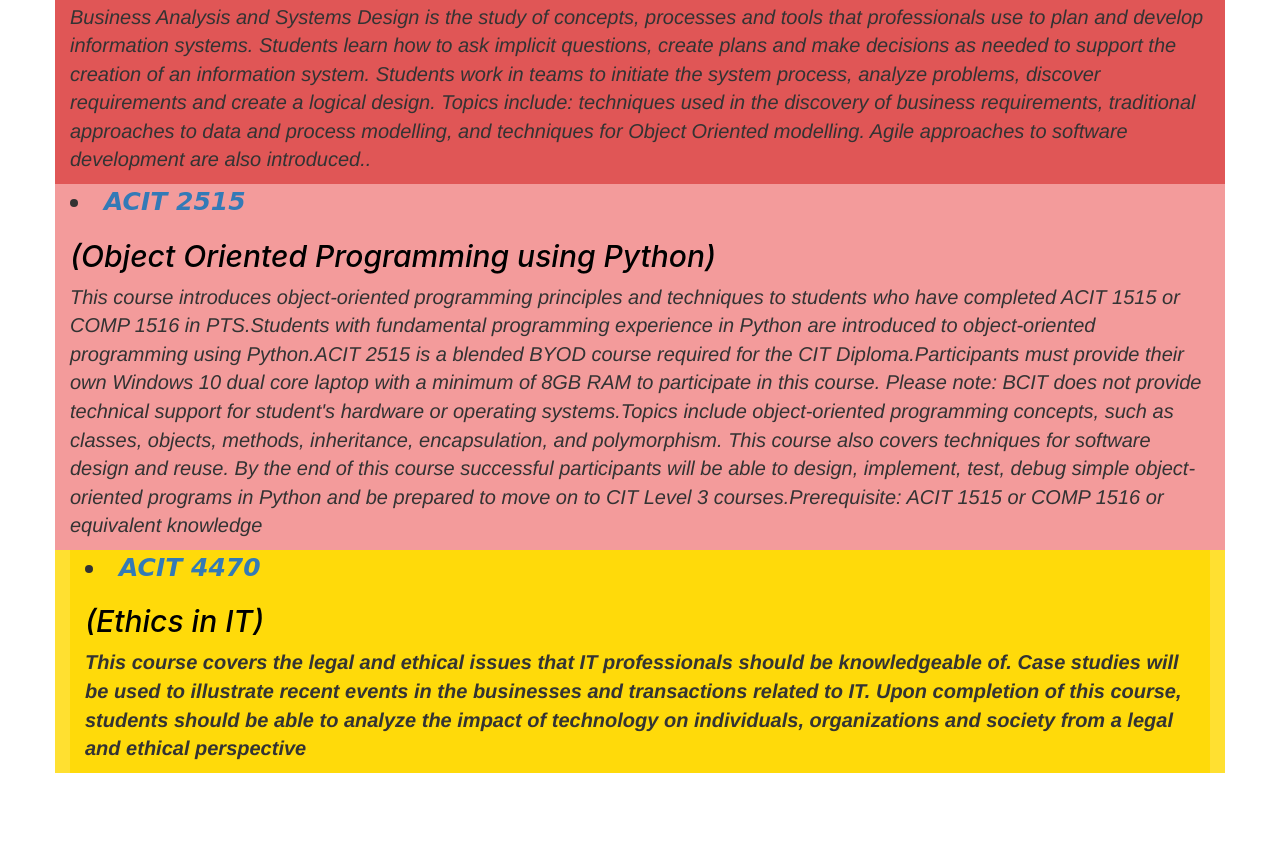
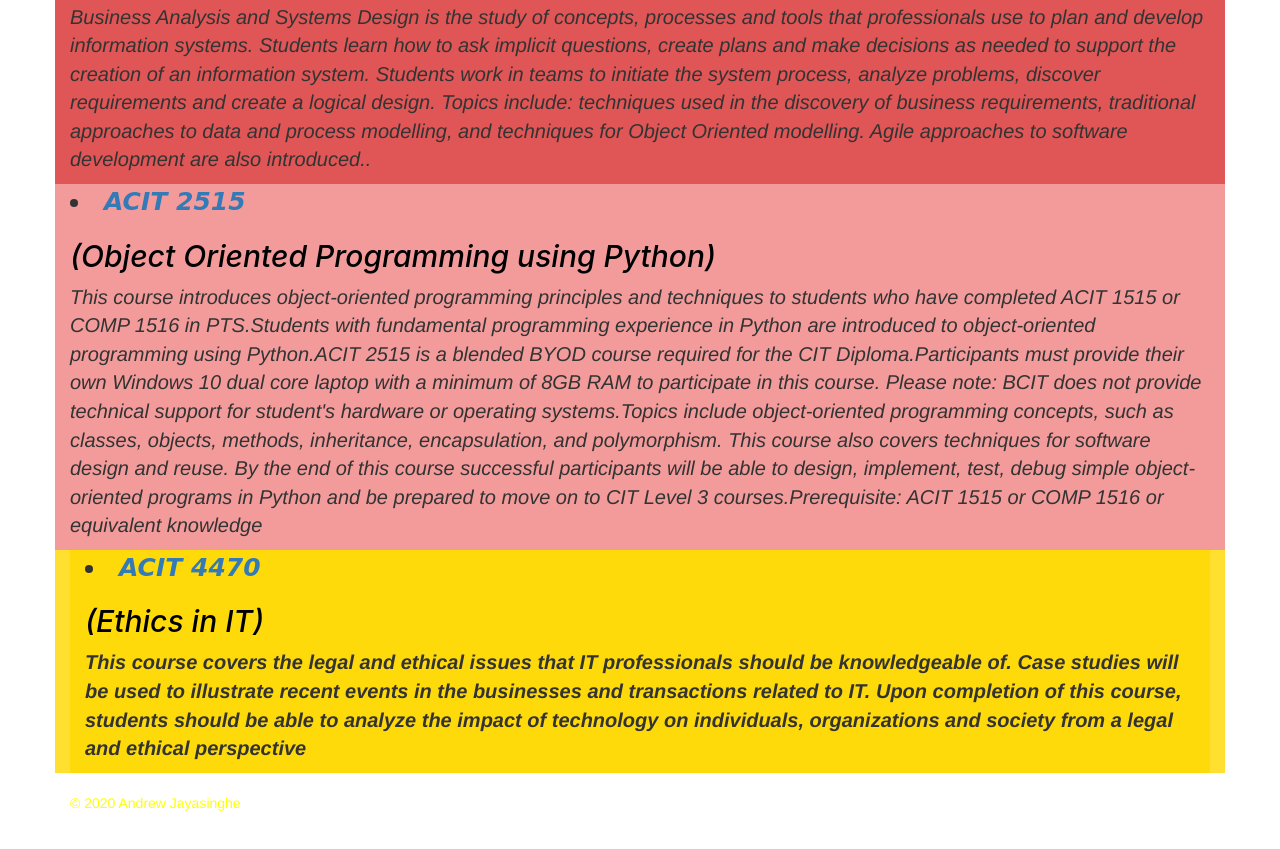
Before and after one commit to andrewjayasinghe/resume, a plain HTML site: page term2.html in a window 1280 px wide. Shown: the part 2199-3048 px from the top of the page. Drawn offline with nearby package versions, Linux system fonts and the light colour scheme.

Commit message:
Update term2.html

```diff
--- a/term2.html
+++ b/term2.html
@@ -171,7 +171,11 @@
              should be able to analyze the impact of technology on individuals, organizations
               and society from a legal and ethical perspective</b></p></div>
 </div></div></div>
+<br>
+<footer>
+    <p class="copy">&copy; 2020 Andrew Jayasinghe</p>
 
+  </footer>
 <br><br><br>
 </body>
 </html>
```
